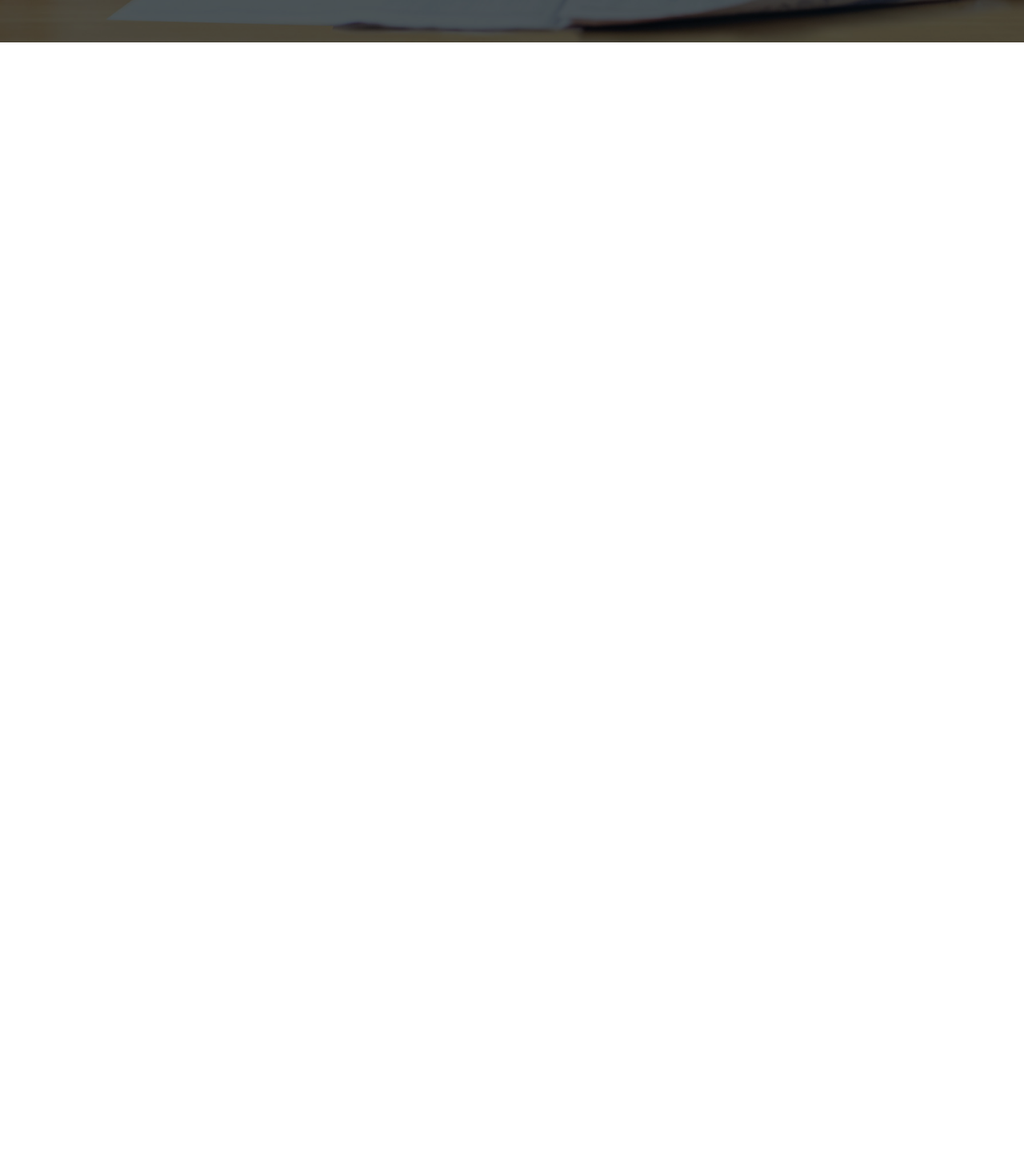
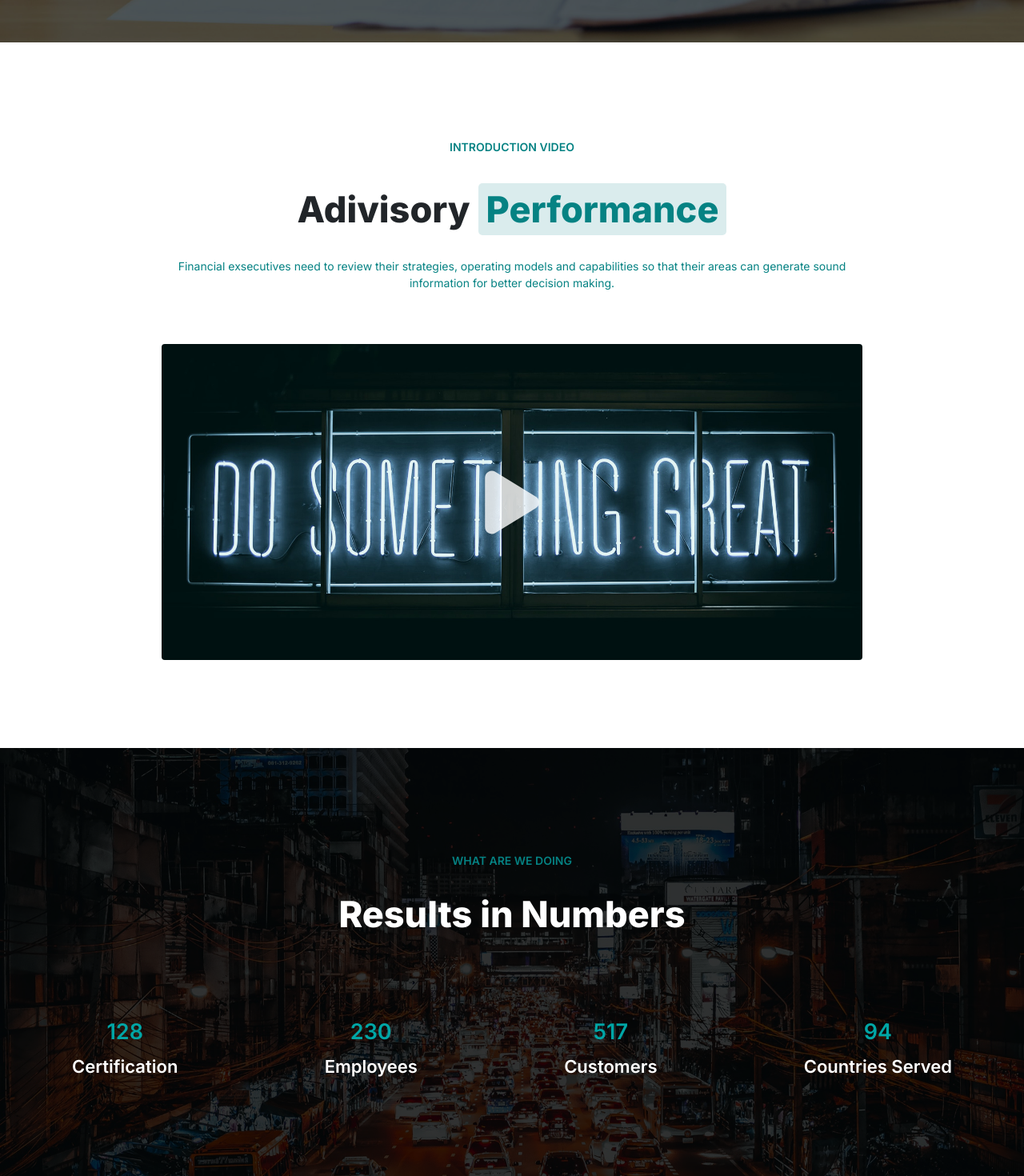
Before and after one commit to GiuseppeCerto/proj-html-vuejs, a Vue app: page / in a window 1280 px wide. Shown: the part 759-2229 px from the top of the page at 80% size. Before the commit the page ends 812 px from the top, so only its background shows below. Built offline with nearby package versions, Linux system fonts and the light colour scheme.

Commit message:
EDIT header + main (2 sections)

```diff
--- /dev/null
+++ b/src/components/Introduction.vue
@@ -0,0 +1,87 @@
+<template>
+    <div class="container introduction_sec">
+        <div class="row">
+            <div class="col-12 introduction_item">
+                <p class="intro_text">INTRODUCTION VIDEO</p>
+                <h2 class="title_section2">
+                    <span class="title_1">
+                        Adivisory
+                    </span>
+                    <span class="title_2">
+                        Performance
+                    </span>
+                </h2>
+                <p class="intro_parag">
+                    Financial exsecutives need to review their strategies, operating models and capabilities so that their areas can generate sound information for better decision making.
+                </p>
+                <div class="intro_video">
+                    <img src="../assets/images/video-1.jpg" alt="">
+                    <font-awesome-icon class="play_icon" icon="fa-solid fa-play" />
+                </div>
+            </div>
+        </div>
+    </div>
+</template>
+
+<script>
+
+</script>
+
+<style lang="scss" >
+    .introduction_sec{
+        width: 900px;
+        margin: 0 auto;
+    }
+
+    .introduction_item{
+        display: flex;
+        flex-direction: column;
+        align-items: center;
+        margin: 120px 0 110px 0;
+        gap: 25px;
+    }
+
+    .intro_text{
+        color: rgba(5,130,131,255);
+        font-size: 14px;
+        font-weight: 600;
+    }
+
+    .title_section2{
+        font-size: 45px;
+        font-weight: 700;
+    }
+
+    .title_2{
+        color: rgba(5,130,131,255);
+        background-color: rgba(218,236,237,255);
+        padding: 5px 10px;
+        border-radius: 5px;
+    }
+
+    .intro_parag{
+        color: rgba(5,130,131,255);
+        font-size: 14px;
+        text-align: center;
+    }
+
+    .intro_video{
+        position: relative;
+        margin-top: 25px;
+    }
+
+    .intro_video img{
+        border-radius: 4px;
+    }
+
+    .play_icon{
+        position: absolute;
+        top: 50%;
+        left: 50%;
+        transform: translate(-50%, -50%);
+        color: white;
+        font-size: 90px;
+        filter: opacity(0.8);
+    }
+
+</style>
--- a/src/components/Main.vue
+++ b/src/components/Main.vue
@@ -1,12 +1,21 @@
 <template>
+    <Introduction />
+    <Results />
+</template>
 
-  </template>
+<script>
+    import Introduction from './Introduction.vue';
+    import Results from './Results.vue';
 
-  <script>
+    export default {
+        components: {
+            Introduction,
+            Results,
+        }
+    }
+</script>
 
-  </script>
+<style lang="scss" >
 
-  <style lang="scss" >
-    @use './style/general.scss';
 
-  </style>
+</style>
--- /dev/null
+++ b/src/components/Results.vue
@@ -0,0 +1,117 @@
+<template>
+    <div class="results_bg_img">
+        <div class="results_sec">
+            <div class="row">
+                <div class="col-12 reslults_items">
+                    <span class="intro_text">
+                        WHAT ARE WE DOING
+                    </span>
+                    <h2 class="title_results">Results in Numbers</h2>
+                    <div class="number_items">
+                        <div>
+                            <div class="number_results">
+                                128
+                            </div>
+                            <div class="text_results">
+                                Certification
+                            </div>
+                        </div>
+                        <div>
+                            <div class="number_results">
+                                230
+                            </div>
+                            <div class="text_results">
+                                Employees
+                            </div>
+                        </div>
+                        <div>
+                            <div class="number_results">
+                                517
+                            </div>
+                            <div class="text_results">
+                                Customers
+                            </div>
+                        </div>
+                        <div>
+                            <div class="number_results">
+                                94
+                            </div>
+                            <div class="text_results">
+                                Countries Served
+                            </div>
+                        </div>
+                    </div>
+                </div>
+            </div>
+        </div>
+    </div>
+</template>
+
+<script>
+
+</script>
+
+<style lang="scss" >
+
+    .results_bg_img{
+        position: relative;
+        padding-top: 130px;
+    }
+
+    .results_bg_img::before{
+        content: "";
+        position: absolute;
+        width: 100%;
+        height: 100%;
+        top: 0; left: 0;
+        background-image: url('../assets/images/citybg.jpeg');
+        background-size: cover;
+        background-position: center;
+        filter:brightness(0.2);
+    }
+
+    .results_sec{
+        width: 1100px;
+        margin: 0 auto;
+    }
+
+    .reslults_items{
+        display: flex;
+        flex-direction: column;
+        z-index: 99;
+    }
+
+    .intro_text{
+        text-align: center;
+    }
+
+    .title_results{
+        color: white;
+        font-size: 45px;
+        font-weight: 700;
+        margin: 30px 0 100px 0;
+        text-align: center;
+    }
+
+    .number_items{
+        display: flex;
+        color: white;
+        justify-content: space-between;
+        text-align: center;
+        margin-bottom: 120px;
+    }
+
+    .number_results{
+        color: rgba(0,166,166,255);
+        font-size: 27px;
+        font-weight: 600;
+        margin-bottom: 7px;
+    }
+
+    .text_results{
+        font-size: 22px;
+        font-weight: 600;
+    }
+
+
+</style>
--- a/src/main.js
+++ b/src/main.js
@@ -13,8 +13,9 @@ import { faFacebookF } from '@fortawesome/free-brands-svg-icons'
 import { faTwitter } from '@fortawesome/free-brands-svg-icons'
 import { faLinkedinIn } from '@fortawesome/free-brands-svg-icons'
 import { faUser } from '@fortawesome/free-regular-svg-icons'
+import { faPlay } from '@fortawesome/free-solid-svg-icons'
 
 
-library.add(faClock,faPhone,faEnvelope,faFacebookF,faTwitter,faLinkedinIn,faUser)
+library.add(faClock,faPhone,faEnvelope,faFacebookF,faTwitter,faLinkedinIn,faUser,faPlay)
 
 createApp(App).component('font-awesome-icon', FontAwesomeIcon).mount('#app')
```
Also changed, not shown: src/assets/images/citybg.jpeg (added).
